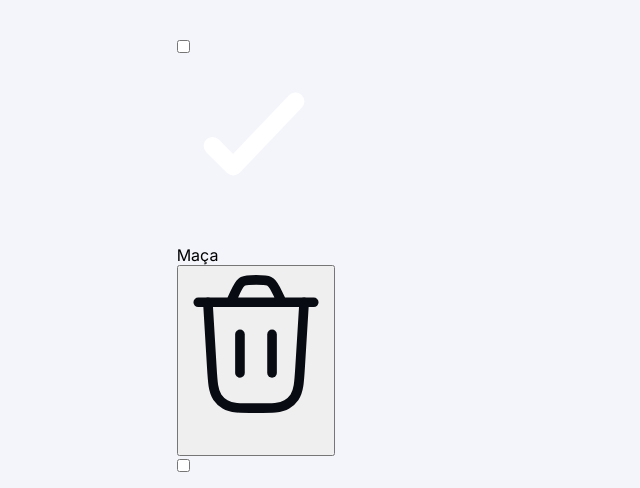
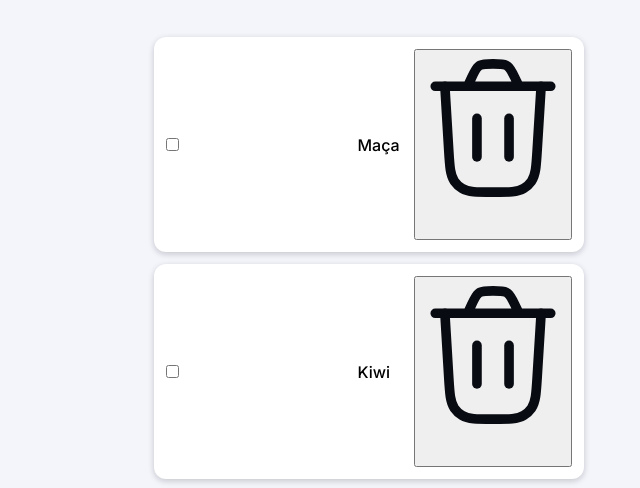
Before and after one commit to MarcosSilva777/QuickList, a plain HTML site: page index.html in a window 1280 px wide. Shown: the part 256-744 px from the top of the page, without its empty margins (271-911 px from the left). Drawn offline with nearby package versions, Linux system fonts and the light colour scheme.

Commit message:
Inicio das estilizações da section.list

```diff
--- a/style.css
+++ b/style.css
@@ -110,3 +110,24 @@ main {
         }
     }
 }
+
+.list {
+    .item {
+        background: var(--background-secondary);
+        padding: 1.2rem;
+        margin-bottom: 1.2rem;
+        display: flex;
+        justify-content: space-between;
+        align-items: center;
+        font-size: 1.6rem;
+        font-weight: 500;
+        border-radius: 1.2rem;
+        box-shadow: 0 2px 6px rgba(8, 11, 18, 0.2);
+
+        div {
+            display: flex;
+            gap: 1.2rem;
+            align-items: center;
+        }
+    }
+}
```
